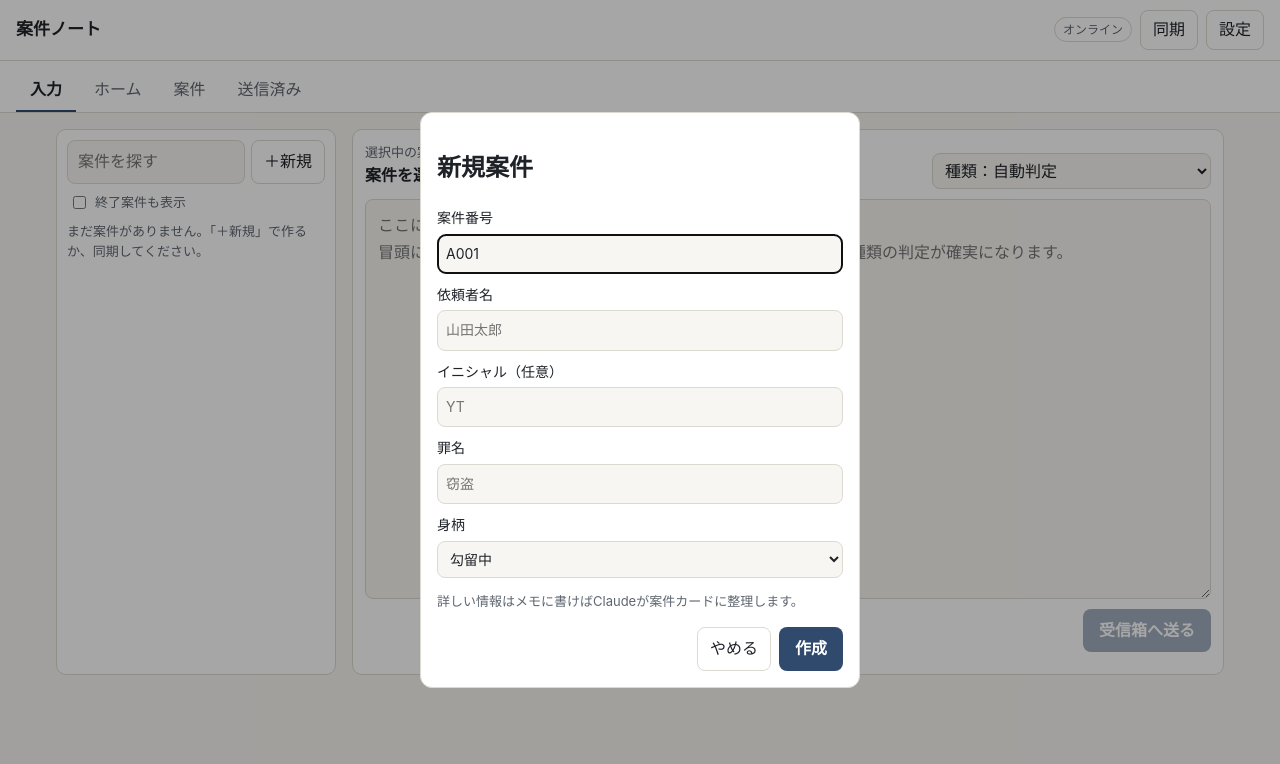
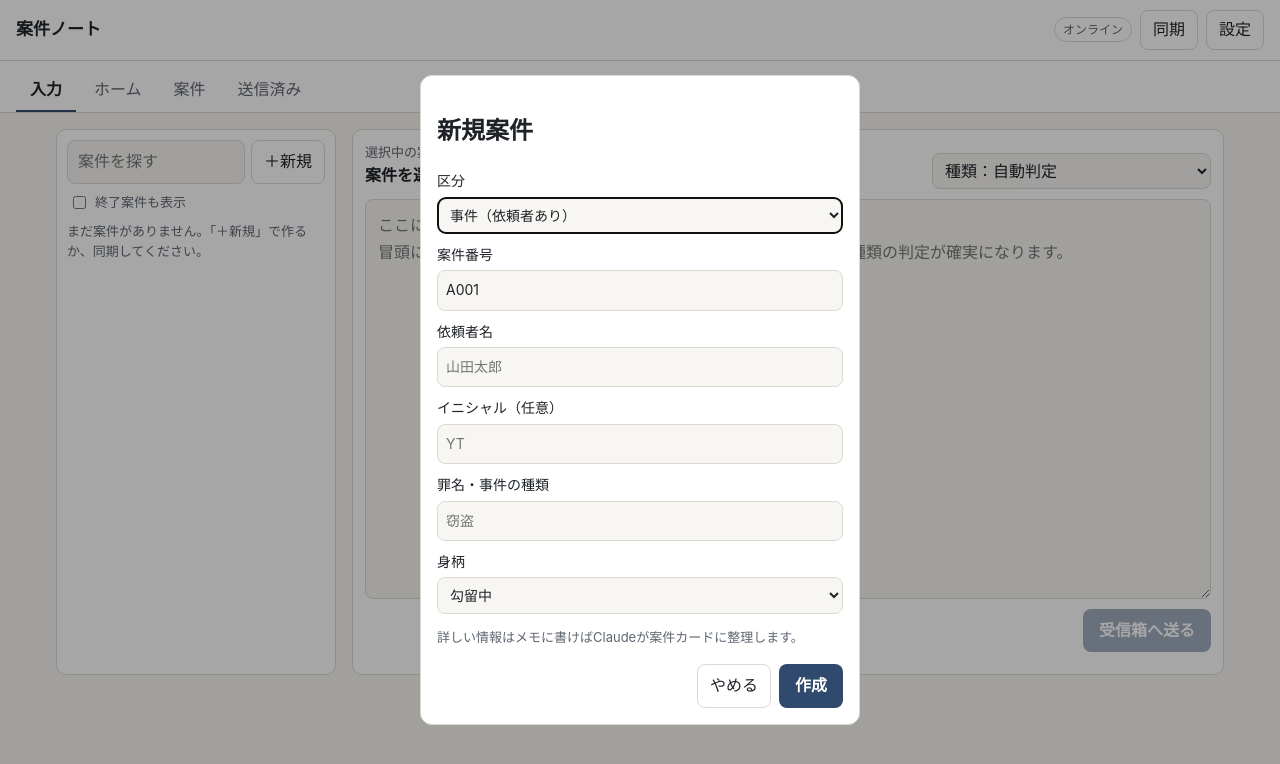
Before and after one commit to takayamaiwaoprivate/case-notes, a plain HTML site: page index.html in a window 1280 px wide. Both pictures are taken after a click on the button "＋新規". Drawn offline with Linux system fonts and the light colour scheme.

Commit message:
会務（委員会・会議）の案件と「会議メモ」を追加
Co-Authored-By: Claude Opus 5.5 <noreply@anthropic.com>
Claude-Session: https://claude.ai/code/session_01M92wmgMW7B6qMrVwc4Wc35

```diff
--- a/app.js
+++ b/app.js
@@ -312,10 +312,14 @@
   }
 
   // ---------- 新規案件 ----------
-  function nextCaseId() {
-    // 事務所の番号（例: A000, A001）があれば、その続きを提案する
+  function nextCaseId(kind) {
+    // 事務所の番号（例: A000, A001）があれば、その続きを提案する。会務は K001 から
+    if (kind === "会務") {
+      const n = Math.max(0, ...cases.map((c) => (String(c.id).match(/^K(\d+)$/) || [])[1]).filter(Boolean).map(Number));
+      return "K" + String(n + 1).padStart(3, "0");
+    }
     let best = null;
-    for (const c of cases) {
+    for (const c of cases.filter((x) => !/^K\d+$/.test(x.id))) {
       const m = String(c.id).match(/^([A-Za-z]+)(\d+)$/);
       if (m && (!best || parseInt(m[2], 10) > best.n)) best = { p: m[1], n: parseInt(m[2], 10), w: m[2].length };
     }
@@ -326,10 +330,13 @@
   async function createCase(form) {
     const id = form.caseId.value.trim();
     if (cases.some((c) => c.id === id)) { alertBox("その案件番号はすでにあります。"); return; }
-    const c = { id, client: form.client.value.trim(), initials: form.initials.value.trim(), crime: form.crime.value.trim(), custody: form.custody.value, pending: true };
+    const kaimu = form.kind.value === "会務";
+    const c = kaimu
+      ? { id, client: form.client.value.trim(), initials: "", crime: "会務", custody: "", kind: "会務", pending: true }
+      : { id, client: form.client.value.trim(), initials: form.initials.value.trim(), crime: form.crime.value.trim(), custody: form.custody.value, pending: true };
     cases.push(c);
     store.set("cases", cases);
-    queueMemo(id, "新規案件", `案件番号: ${c.id}\n依頼者名: ${c.client}\nイニシャル: ${c.initials}\n罪名: ${c.crime}\n身柄: ${c.custody}`);
+    queueMemo(id, "新規案件", kaimu ? `区分: 会務\n案件番号: ${c.id}\n名称: ${c.client}` : `区分: 事件\n案件番号: ${c.id}\n依頼者名: ${c.client}\nイニシャル: ${c.initials}\n罪名: ${c.crime}\n身柄: ${c.custody}`);
     selectCase(id);
     await flushOutbox();
   }
@@ -447,7 +454,7 @@
     const d = store.get("md:dashboard", null);
     $("dashboard").innerHTML = d ? md(d) + syncNote() : '<p class="muted">同期するとダッシュボードが表示されます。</p>';
   }
-  const NOTE_ORDER = ["接見", "依頼者との打合せ", "期日メモ", "裁判所打合せ", "検察官とのやりとり", "面談", "電話", "検討メモ", "その他"];
+  const NOTE_ORDER = ["接見", "依頼者との打合せ", "会議メモ", "期日メモ", "裁判所打合せ", "検察官とのやりとり", "面談", "電話", "検討メモ", "その他"];
   let caseSub = store.get("caseSub", "card");
 
   function renderCaseCard() {
@@ -514,7 +521,14 @@
     $("connect").addEventListener("click", () => { store.set("appKey", $("appKey").value.trim() || appKey()); startAuth(); });
     $("disconnect").addEventListener("click", () => { store.del("auth"); openSettings(); renderOutbox(); });
     $("showKey").addEventListener("click", () => { const a = store.get("auth", null); $("keyOut").textContent = a ? a.refresh : "先にDropboxに接続してください。"; });
-    $("newCase").addEventListener("click", () => { const f = $("newCaseForm"); f.reset(); f.caseId.value = nextCaseId(); $("newCaseDialog").showModal(); });
+    $("newCase").addEventListener("click", () => { const f = $("newCaseForm"); f.reset(); f.caseId.value = nextCaseId(f.kind.value); setKind(); $("newCaseDialog").showModal(); });
+    const setKind = () => {
+      const f = $("newCaseForm"), kaimu = f.kind.value === "会務";
+      $("clientLabel").textContent = kaimu ? "名称（委員会・会議名）" : "依頼者名";
+      f.client.placeholder = kaimu ? "刑事弁護委員会" : "山田太郎";
+      for (const el of f.querySelectorAll(".jiken")) el.hidden = kaimu;
+    };
+    $("caseKind").addEventListener("change", () => { const f = $("newCaseForm"); f.caseId.value = nextCaseId(f.kind.value); setKind(); });
     $("cancelNewCase").addEventListener("click", () => $("newCaseDialog").close());
     $("newCaseForm").addEventListener("submit", (e) => { if (e.submitter && e.submitter.value === "ok") createCase(e.target); });
     window.addEventListener("online", () => { setNet(); flushOutbox(); });
--- a/index.html
+++ b/index.html
@@ -47,6 +47,7 @@
           <option value="自動判定">種類：自動判定</option>
           <option value="接見">接見</option>
           <option value="依頼者との打合せ">依頼者との打合せ</option>
+          <option value="会議メモ">会議メモ（会務）</option>
           <option value="期日メモ">期日メモ（公判・弁論準備など）</option>
           <option value="裁判所打合せ">裁判所打合せ</option>
           <option value="検察官とのやりとり">検察官とのやりとり</option>
@@ -94,12 +95,15 @@
 <dialog id="newCaseDialog">
   <form method="dialog" id="newCaseForm">
     <h2>新規案件</h2>
+    <label>区分
+      <select name="kind" id="caseKind"><option value="事件">事件（依頼者あり）</option><option value="会務">会務（委員会・会議など）</option></select>
+    </label>
     <label>案件番号<input name="caseId" required pattern="[0-9A-Za-z\-]+" placeholder="A001"></label>
-    <label>依頼者名<input name="client" required placeholder="山田太郎"></label>
-    <label>イニシャル（任意）<input name="initials" maxlength="6" placeholder="YT"></label>
-    <label>罪名<input name="crime" placeholder="窃盗"></label>
-    <label>身柄
-      <select name="custody"><option>勾留中</option><option>逮捕中</option><option>在宅</option><option>保釈中</option><option>その他</option></select>
+    <label><span id="clientLabel">依頼者名</span><input name="client" required placeholder="山田太郎"></label>
+    <label class="jiken">イニシャル（任意）<input name="initials" maxlength="6" placeholder="YT"></label>
+    <label class="jiken">罪名・事件の種類<input name="crime" placeholder="窃盗"></label>
+    <label class="jiken">身柄
+      <select name="custody"><option>勾留中</option><option>逮捕中</option><option>在宅</option><option>保釈中</option><option>その他</option><option value="">（なし）</option></select>
     </label>
     <p class="muted small">詳しい情報はメモに書けばClaudeが案件カードに整理します。</p>
     <menu><button value="cancel" type="button" class="ghost" id="cancelNewCase">やめる</button><button value="ok" class="primary">作成</button></menu>
--- a/sw.js
+++ b/sw.js
@@ -1,6 +1,6 @@
 // アプリ本体だけを端末に保存し、電波がなくても起動できるようにする。
 // 案件データはここでは扱わない（Dropbox との通信は常にネットワークへ）。
-const VERSION = "cn-v13";
+const VERSION = "cn-v14";
 const SHELL = ["./", "index.html", "style.css", "app.js", "config.js", "manifest.webmanifest", "icons/icon.svg"];
 
 self.addEventListener("install", (e) => {
```
Also changed, not shown: 1 other file.
